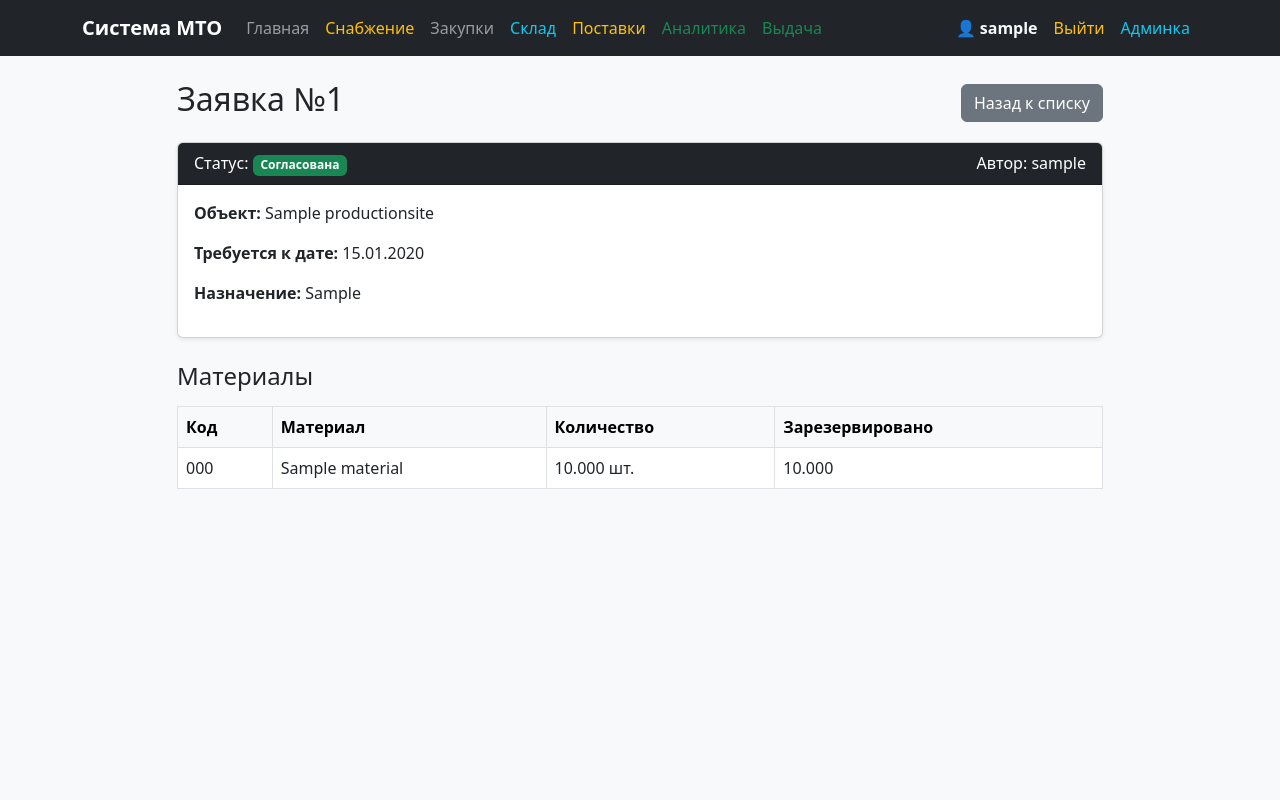
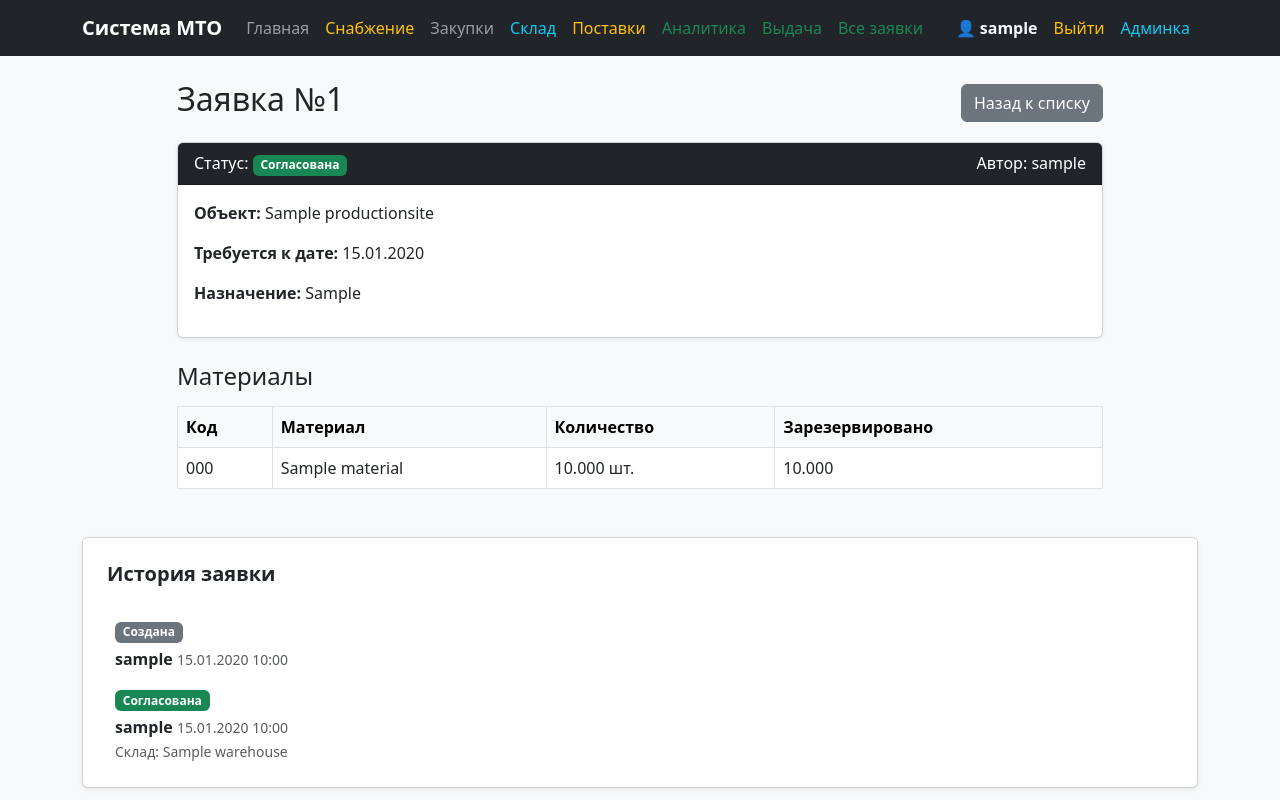
Before and after one commit to Nurzilya-ya/supply-chain-project, a Django app: page /procurement/my-requests/1/ in a window 1280 px wide. Run offline with Django 5.2, Linux system fonts and the light colour scheme; a user stored in the database is signed in; tables that the repository leaves empty hold one stand-in row (values such as "Sample post").

Commit message:
dd request audit trail timeline and manager all-requests list

```diff
--- a/procurement/models.py
+++ b/procurement/models.py
@@ -48,6 +48,19 @@ class MaterialRequest(models.Model):
         choices=STATUS_CHOICES,
         default='draft',
         verbose_name='Статус',
+    )
+    approved_by = models.ForeignKey(
+        settings.AUTH_USER_MODEL,
+        on_delete=models.SET_NULL,
+        null=True,
+        blank=True,
+        related_name='approved_requests',
+        verbose_name='Согласовал',
+    )
+    approved_at = models.DateTimeField(
+        null=True,
+        blank=True,
+        verbose_name='Дата согласования',
     )
     purpose = models.TextField(
         verbose_name='Назначение заявки',
--- a/procurement/templates/procurement/request_detail.html
+++ b/procurement/templates/procurement/request_detail.html
@@ -61,4 +61,56 @@
 
     </div>
 </div>
+<div class="card shadow-sm mt-4">
+            <div class="card-header bg-white border-0 pt-4 pb-0">
+                <h5 class="fw-bold"><i class="fas fa-history text-muted me-2"></i>История заявки</h5>
+            </div>
+            <div class="card-body">
+                <ul class="list-group list-group-flush">
+                    <!-- 1. Создание -->
+                    <li class="list-group-item px-0 border-0">
+                        <div class="d-flex">
+                            <div class="me-3 text-secondary"><i class="fas fa-file-alt fa-lg"></i></div>
+                            <div>
+                                <span class="badge bg-secondary mb-1">Создана</span><br>
+                                <strong>{{ request_obj.created_by.username }}</strong>
+                                <span class="text-muted small">{{ request_obj.created_at|date:"d.m.Y H:i" }}</span>
+                            </div>
+                        </div>
+                    </li>
+
+                    <!-- 2. Согласование -->
+                    {% if request_obj.approved_by %}
+                    <li class="list-group-item px-0 border-0">
+                        <div class="d-flex">
+                            <div class="me-3 text-success"><i class="fas fa-check-circle fa-lg"></i></div>
+                            <div>
+                                <span class="badge bg-success mb-1">Согласована</span><br>
+                                <strong>{{ request_obj.approved_by.username }}</strong>
+                                <span class="text-muted small">{{ request_obj.approved_at|date:"d.m.Y H:i" }}</span><br>
+                                <small class="text-muted">Склад: {{ request_obj.warehouse.name }}</small>
+                            </div>
+                        </div>
+                    </li>
+                    {% endif %}
+
+                    <!-- 3. Выдача -->
+                    {% for tx in transactions %}
+                        {% if tx.transaction_type == 'issue' %}
+                        <li class="list-group-item px-0 border-0">
+                            <div class="d-flex">
+                                <div class="me-3 text-primary"><i class="fas fa-truck-loading fa-lg"></i></div>
+                                <div>
+                                    <span class="badge bg-primary mb-1">Выдано со склада</span><br>
+                                    <strong>{{ tx.created_by.username }}</strong>
+                                    <span class="text-muted small">{{ tx.created_at|date:"d.m.Y H:i" }}</span><br>
+                                    <small class="text-muted">Выдано: {{ tx.material.name }} — {{ tx.quantity }} {{ tx.material.get_unit_display }}</small>
+                                </div>
+                            </div>
+                        </li>
+                        {% endif %}
+                    {% endfor %}
+                </ul>
+            </div>
+        </div>
 {% endblock %}
--- a/procurement/urls.py
+++ b/procurement/urls.py
@@ -17,4 +17,5 @@ urlpatterns = [
     path('procurement-orders/create/', views.ProcurementOrderCreateView.as_view(), name='procurement_order_create'),
     path('procurement-orders/<int:pk>/edit/', views.ProcurementOrderUpdateView.as_view(), name='procurement_order_edit'),
     path('procurement-orders/<int:pk>/confirm/', views.ConfirmProcurementOrderView.as_view(), name='procurement_order_confirm'),
+    path('all-requests/', views.AllRequestsListView.as_view(), name='all_requests'),
 ]
--- a/procurement/views.py
+++ b/procurement/views.py
@@ -8,10 +8,9 @@ from .forms import ProcurementOrderForm, ProcurementOrderItemFormSet
 from .models import MaterialRequest
 from django.shortcuts import redirect
 from django.views import View
-from warehouse.models import Warehouse
+from warehouse.models import Warehouse, StockTransaction
 from django.shortcuts import get_object_or_404
 from .models import ProcurementOrder
-
 
 class MyRequestsListView(LoginRequiredMixin, ListView):
     model = MaterialRequest
@@ -91,12 +90,21 @@ class MaterialRequestDetailView(LoginRequiredMixin, UserPassesTestMixin, DetailV
     context_object_name = 'request_obj'
 
     def test_func(self):
-        # Смотреть заявку может автор, снабженец или админ
         req = self.get_object()
         user = self.request.user
         if user.is_superuser or req.created_by == user:
             return True
-        return user.groups.filter(name='Supply Specialists').exists()
+
+        allowed_groups = ['Supply Specialists', 'Managers']
+        return user.groups.filter(name__in=allowed_groups).exists()
+
+    def get_context_data(self, **kwargs):
+        context = super().get_context_data(**kwargs)
+        # Находим все складские операции по строкам этой заявки
+        context['transactions'] = StockTransaction.objects.filter(
+            request_item__request=self.object
+        ).order_by('created_at')
+        return context
 
 # 2. Отправка заявки в снабжение (смена статуса)
 class SubmitRequestView(LoginRequiredMixin, View):
@@ -149,6 +157,9 @@ class ApproveRequestView(LoginRequiredMixin, UserPassesTestMixin, View):
 
         req.warehouse = get_object_or_404(Warehouse, pk=warehouse_id)
         req.status = 'approved'
+        from django.utils import timezone
+        req.approved_by = request.user
+        req.approved_at = timezone.now()
         req.save()
 
         # ВЫЗЫВАЕМ НАШУ БИЗНЕС-ЛОГИКУ РЕЗЕРВИРОВАНИЯ!
@@ -363,3 +374,18 @@ class ReReserveRequestView(LoginRequiredMixin, UserPassesTestMixin, View):
             messages.success(request, 'Все материалы по заявке полностью зарезервированы!')
 
         return redirect('approved_requests')
+
+class AllRequestsListView(LoginRequiredMixin, UserPassesTestMixin, ListView):
+    model = MaterialRequest
+    template_name = 'procurement/all_requests.html'
+    context_object_name = 'requests'
+    paginate_by = 20
+
+    def test_func(self):
+        user = self.request.user
+        # Доступ только Менеджерам и Админам
+        return user.is_superuser or user.groups.filter(name='Managers').exists()
+
+    def get_queryset(self):
+        # Показываем вообще все заявки, отсортированные по дате создания
+        return MaterialRequest.objects.all().select_related('created_by', 'approved_by', 'warehouse').order_by('-created_at')
--- a/templates/base.html
+++ b/templates/base.html
@@ -54,6 +54,7 @@
                         {% for group in user.groups.all %}
                             {% if group.name == 'Managers' %}
                                 <li class="nav-item"><a class="nav-link text-success" href="{% url 'analytics_dashboard' %}">Аналитика</a></li>
+                                <li class="nav-item"><a class="nav-link text-success" href="{% url 'all_requests' %}">Все заявки</a></li>
                             {% endif %}
                         {% endfor %}
 
@@ -65,6 +66,7 @@
                             <li class="nav-item"><a class="nav-link text-warning" href="{% url 'orders_to_receive' %}">Поставки</a></li>
                             <li class="nav-item"><a class="nav-link text-success" href="{% url 'analytics_dashboard' %}">Аналитика</a></li>
                             <li class="nav-item"><a class="nav-link text-success" href="{% url 'requests_to_issue' %}">Выдача</a></li>
+                            <li class="nav-item"><a class="nav-link text-success" href="{% url 'all_requests' %}">Все заявки</a></li>
                         {% endif %}
                     {% endif %}
                 </ul>
```
Also changed, not shown: procurement/templates/procurement/all_requests.html (added, +47 -0 lines), procurement/migrations/0007_materialrequest_approved_at_and_more.py (added).
